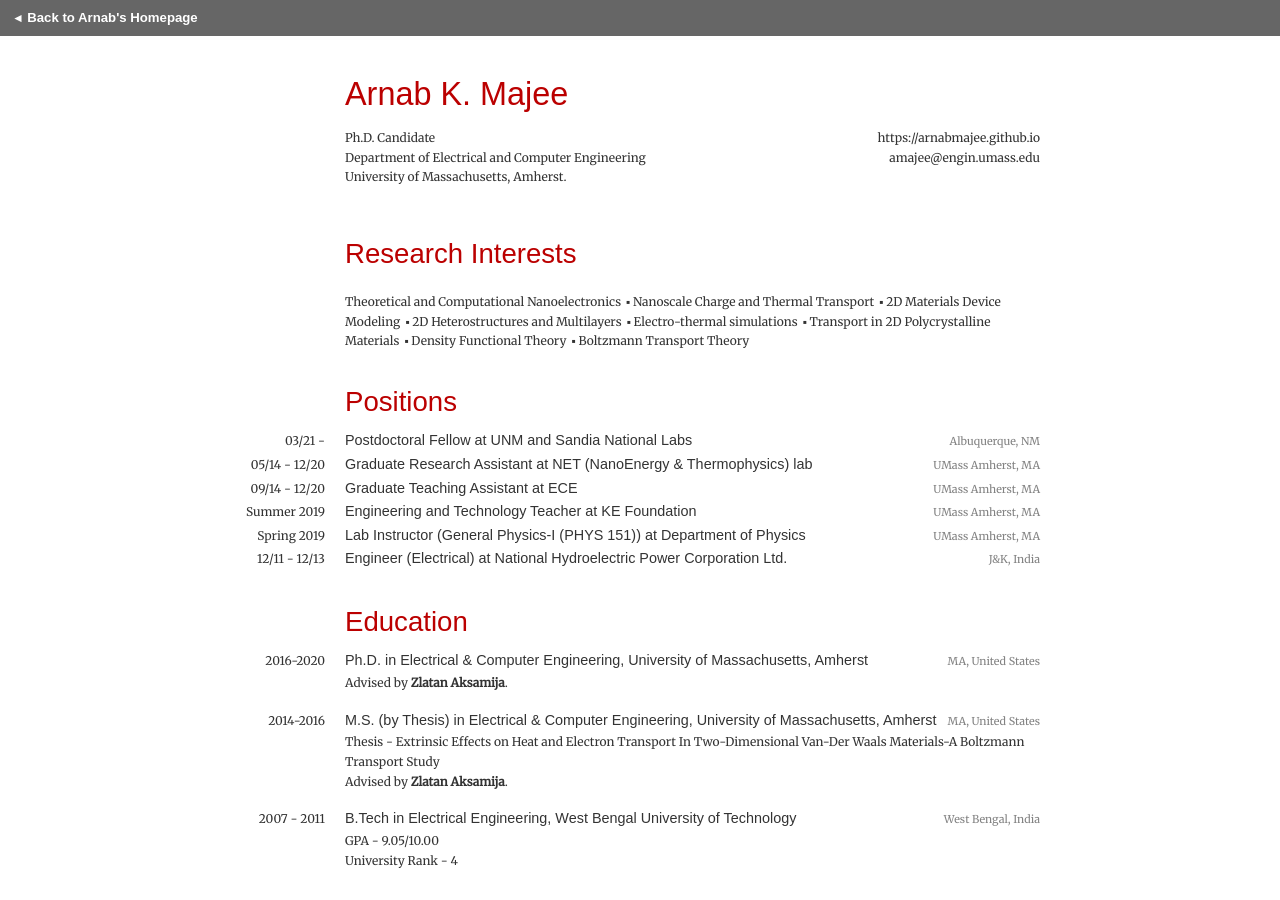
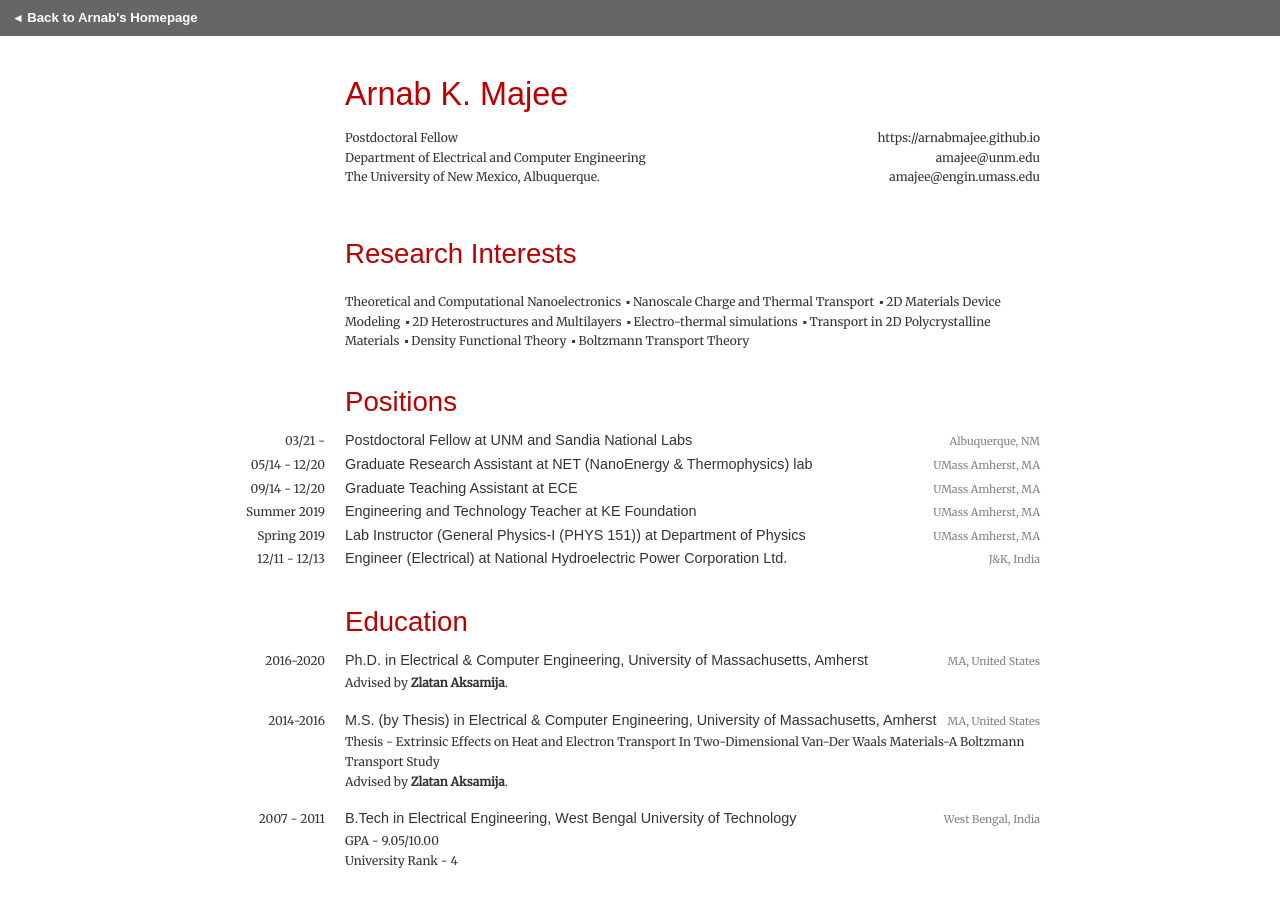
Before and after one commit to arnabmajee/arnabmajee.github.io, a Jekyll site: the page built from cv.html, in a window 1280 px wide and 900 px high. Built offline with Jekyll 4.4.1, drawn with Linux system fonts in a browser that asks for light colours; nearby versions of some CDN libraries; some of the changed text lies outside the part shown.

Commit message:
Update cv.html

```diff
--- a/cv.html
+++ b/cv.html
@@ -263,14 +263,15 @@ title: CV
 <div class="header-columns">
   <div>
     <p>
-      Ph.D. Candidate<br/>
+      Postdoctoral Fellow<br/>
       Department of Electrical and Computer Engineering<br/>
-      University of Massachusetts, Amherst.
+      The University of New Mexico, Albuquerque.
     </p>
   </div>
   <div>
     <p class="right-align">
       <a href="{{ absolute_url }}/">https://arnabmajee.github.io</a><br/>
+      <a href="amajee@unm.edu">amajee@unm.edu</a><br/>
       <a href="amajee@engin.umass.edu">amajee@engin.umass.edu</a><br/>
       <!---<a href="https://twitter.com/sominw">@sominw</a> -->
     </p>
```
Also changed, not shown: other parts of cv.html (+1 -1 lines).
